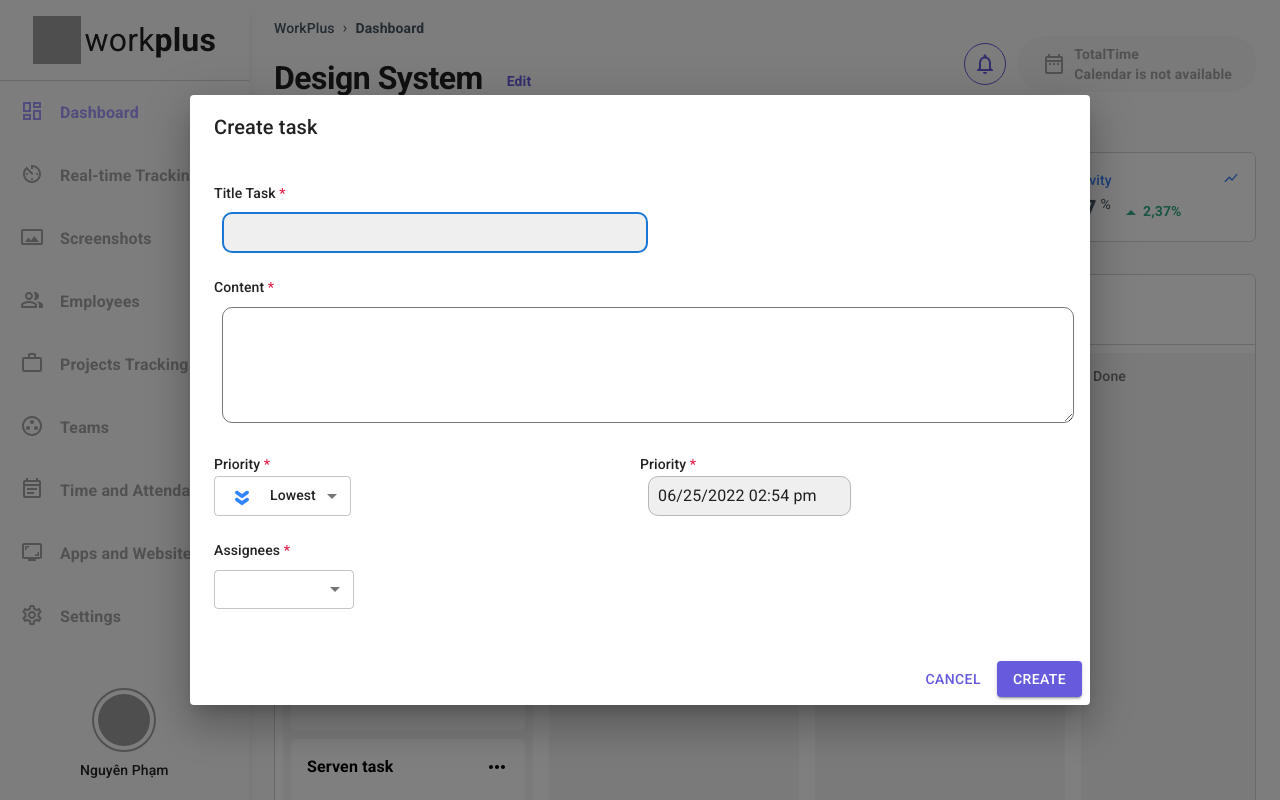
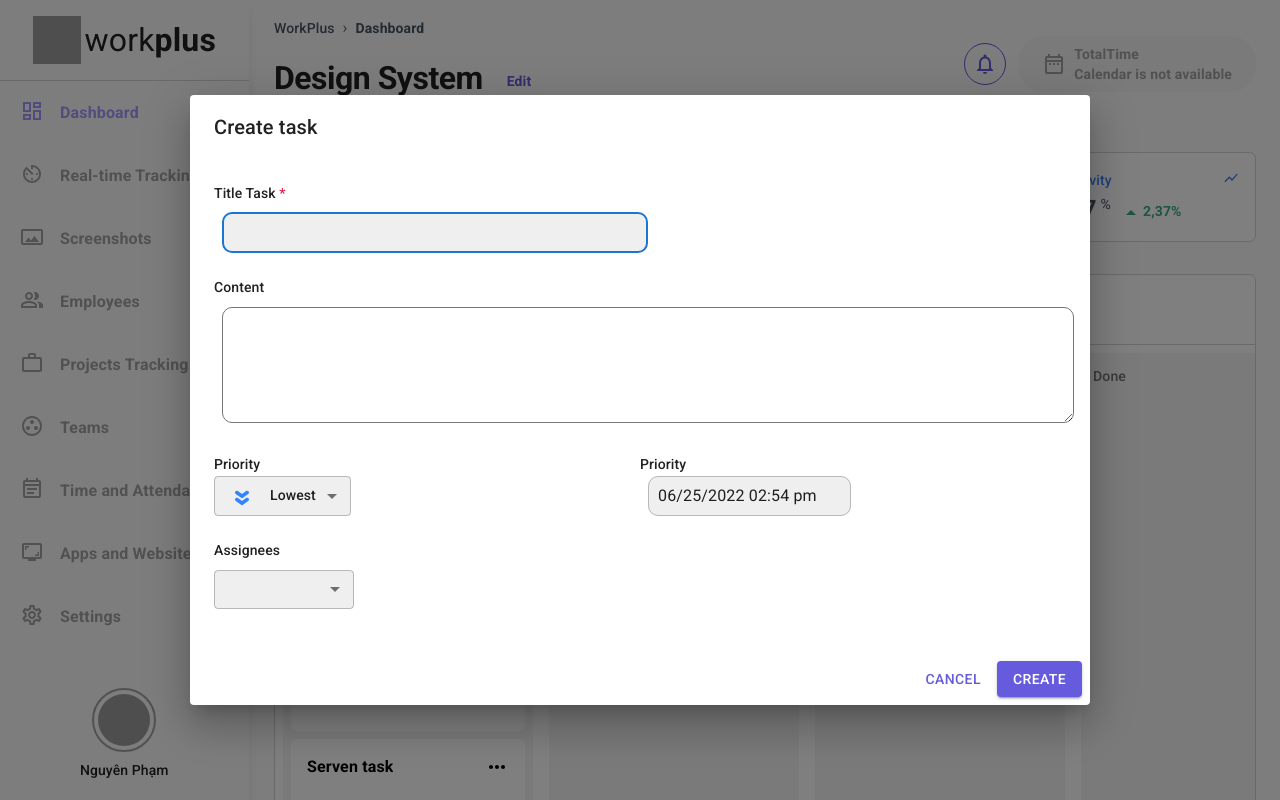
Before and after one commit to phamlongnguyen/todo-ui, a React (Create React App) app: page / in a window 1280 px wide. Both pictures are taken after a click on the button "Add New Task". Shown: the top 800 px of the page. Built offline with nearby package versions, Linux system fonts and the light colour scheme; grey boxes are pictures that could not be loaded; a web font is replaced by a local one.

Commit message:
Feature: Add button Add in footer col

```diff
--- a/src/components/Home/TaskPanel/DropPanel.js
+++ b/src/components/Home/TaskPanel/DropPanel.js
@@ -7,6 +7,8 @@ import ItemTask from './ItemTask';
 import { useSelector } from 'react-redux';
 import { useDispatch } from 'react-redux';
 import { initTodo, updateColumns } from '../../../store/reducer/columnsTask';
+import AddOutlinedIcon from '@mui/icons-material/AddOutlined';
+import { toggleOpenTask } from '../../../store/reducer/config';
 
 const onDragEnd = (result, columns) => {
   if (!result.destination) return;
@@ -80,7 +82,7 @@ function DropPanel() {
                         <div
                           {...provided.droppableProps}
                           ref={provided.innerRef}
-                          className={`p-2 w-full h-full rounded pt-12 relative top-0 ${
+                          className={`p-2 w-full h-full rounded py-12 relative top-0 ${
                             snapshot.isDraggingOver
                               ? 'bg-violet-50'
                               : 'bg-gray-100'
@@ -92,6 +94,18 @@ function DropPanel() {
                           >
                             {column.name}
                           </Typography>
+                          <div
+                            className="w-full items-center justify-center absolute bottom-0 text-gray-500 h-12 flex cursor-pointer"
+                            onClick={() => dispatch(toggleOpenTask(true))}
+                          >
+                            <AddOutlinedIcon className="w-3 h-3" />
+                            <Typography
+                              variant="subtitle2"
+                              className="p-3 text-3xs   left-0 "
+                            >
+                              Add new Task
+                            </Typography>
+                          </div>
                           {column.items.map((item, index) => {
                             return (
                               <Draggable
@@ -112,6 +126,7 @@ function DropPanel() {
                               </Draggable>
                             );
                           })}
+
                           {provided.placeholder}
                         </div>
                       );
--- a/src/components/Home/TaskPanel/index.js
+++ b/src/components/Home/TaskPanel/index.js
@@ -5,6 +5,7 @@ import { useSelector } from 'react-redux';
 import { toggleOpenTask } from '../../../store/reducer/config';
 import DropPanel from './DropPanel';
 import FormTask from '../modal/FormTask';
+import AddOutlinedIcon from '@mui/icons-material/AddOutlined';
 
 const ColorButton = styled(Button)(() => ({
   color: '#655BDC',
@@ -32,7 +33,8 @@ function TaskPannel() {
             dispatch(toggleOpenTask(true));
           }}
         >
-          Add new task
+          <AddOutlinedIcon className="w-4 h-4 " />{' '}
+          <span className="sm:block hidden ml-2">Add new task</span>
         </ColorButton>
         <FormTask
           open={config.isOpenTaskForm}
--- a/src/components/Home/modal/FormTask.js
+++ b/src/components/Home/modal/FormTask.js
@@ -123,9 +123,7 @@ function FormTask({ open, handleClose = () => {} }) {
               />
             </Grid>
             <Grid item xs={12} className="mt-4">
-              <Typography variant="subtitle2">
-                Content <span className="text-red-600">*</span>
-              </Typography>
+              <Typography variant="subtitle2">Content</Typography>
             </Grid>
             <Grid item xs={12}>
               <TextareaAutosize
@@ -140,9 +138,7 @@ function FormTask({ open, handleClose = () => {} }) {
               <Grid container>
                 <Grid item xs={12} lg={6}>
                   <Grid item xs={12} className="mt-4">
-                    <Typography variant="subtitle2">
-                      Priority <span className="text-red-600">*</span>
-                    </Typography>
+                    <Typography variant="subtitle2">Priority</Typography>
                   </Grid>
                   <Grid item xs={12}>
                     <Select
@@ -155,9 +151,7 @@ function FormTask({ open, handleClose = () => {} }) {
                 </Grid>
                 <Grid item xs={12} lg={6}>
                   <Grid item xs={12} className="mt-4">
-                    <Typography variant="subtitle2">
-                      Priority <span className="text-red-600">*</span>
-                    </Typography>
+                    <Typography variant="subtitle2">Priority</Typography>
                   </Grid>
                   <Grid item xs={12}>
                     <LocalizationProvider dateAdapter={AdapterDateFns}>
@@ -179,9 +173,7 @@ function FormTask({ open, handleClose = () => {} }) {
               </Grid>
             </Grid>
             <Grid item xs={12} className="mt-4">
-              <Typography variant="subtitle2">
-                Assignees <span className="text-red-600">*</span>
-              </Typography>
+              <Typography variant="subtitle2">Assignees</Typography>
             </Grid>
             <Grid item xs={12}>
               <Select
--- a/src/components/Home/popup/index.js
+++ b/src/components/Home/popup/index.js
@@ -9,18 +9,33 @@ import RemoveRedEyeIcon from '@mui/icons-material/RemoveRedEye';
 import HighlightOffIcon from '@mui/icons-material/HighlightOff';
 import { useDispatch } from 'react-redux';
 import { deleteTask } from '../../../store/reducer/columnsTask';
-import { useState } from 'react';
+import { useEffect, useState } from 'react';
 import ConfirmPopup from './ConfirmPopup';
 import { openUpdateForm } from '../../../store/reducer/config';
+import { useSelector } from 'react-redux';
+
 function PopupOption({ anchorEl, handleClose = () => {}, item, column }) {
   const dispatch = useDispatch();
   const [open, setOpen] = useState(false);
+  const isOpenTaskForm = useSelector((state) => state.config.isOpenTaskForm);
 
-  const toggleConfirmPopup = () => setOpen((prev) => !prev);
+  useEffect(() => {
+    if (!isOpenTaskForm) {
+      handleClose();
+    }
+  }, [isOpenTaskForm]);
+
+  const toggleConfirmPopup = () => {
+    setOpen((prev) => !prev);
+    if (open) {
+      handleClose();
+    }
+  };
 
   const handleDelete = () => {
     dispatch(deleteTask({ columnId: column.id, taskId: item.id }));
     setOpen(false);
+    handleClose();
   };
   return (
     <div>
--- a/src/components/common/Select.js
+++ b/src/components/common/Select.js
@@ -20,6 +20,7 @@ const MenuProps = {
 const SelectCus = styled(Select)(({ multiple }) => ({
   minHeight: 20,
   width: 'fit-content',
+  backgroundColor: '#EFEFEF',
   '>div': {
     display: 'flex',
     flexWrap: 'wrap',
@@ -69,11 +70,12 @@ function TSelect({
     >
       {options.map((c) => (
         <MenuItemCus key={c.id} value={c.id}>
-          <div className="flex items-center">
+          <div className={`flex items-center ${isMultiple && 'sm:my-0 my-2'}`}>
             {typeof c.icon === 'string' ? (
               <img
                 loading="lazy"
                 width="30"
+                height="30"
                 src={c.icon}
                 alt={`Flag of ${c[preifx]}`}
                 className="rounded-full"
@@ -82,7 +84,6 @@ function TSelect({
               <div className="mx-2 translate-y-1"> {c.icon}</div>
             )}
             <Typography variant="subtitle2" className="ml-2">
-              {' '}
               {c[preifx]}
             </Typography>
           </div>
```
